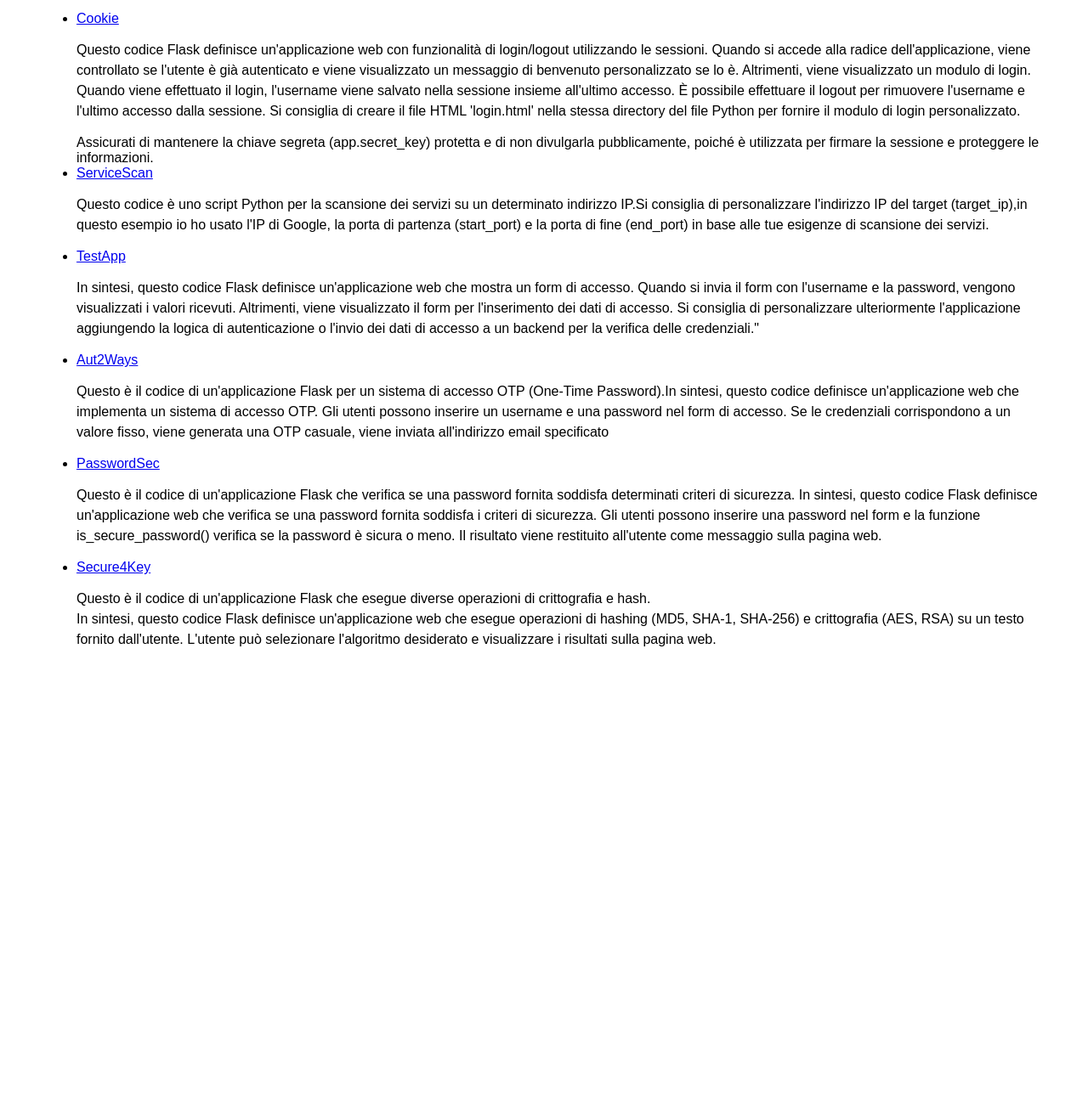
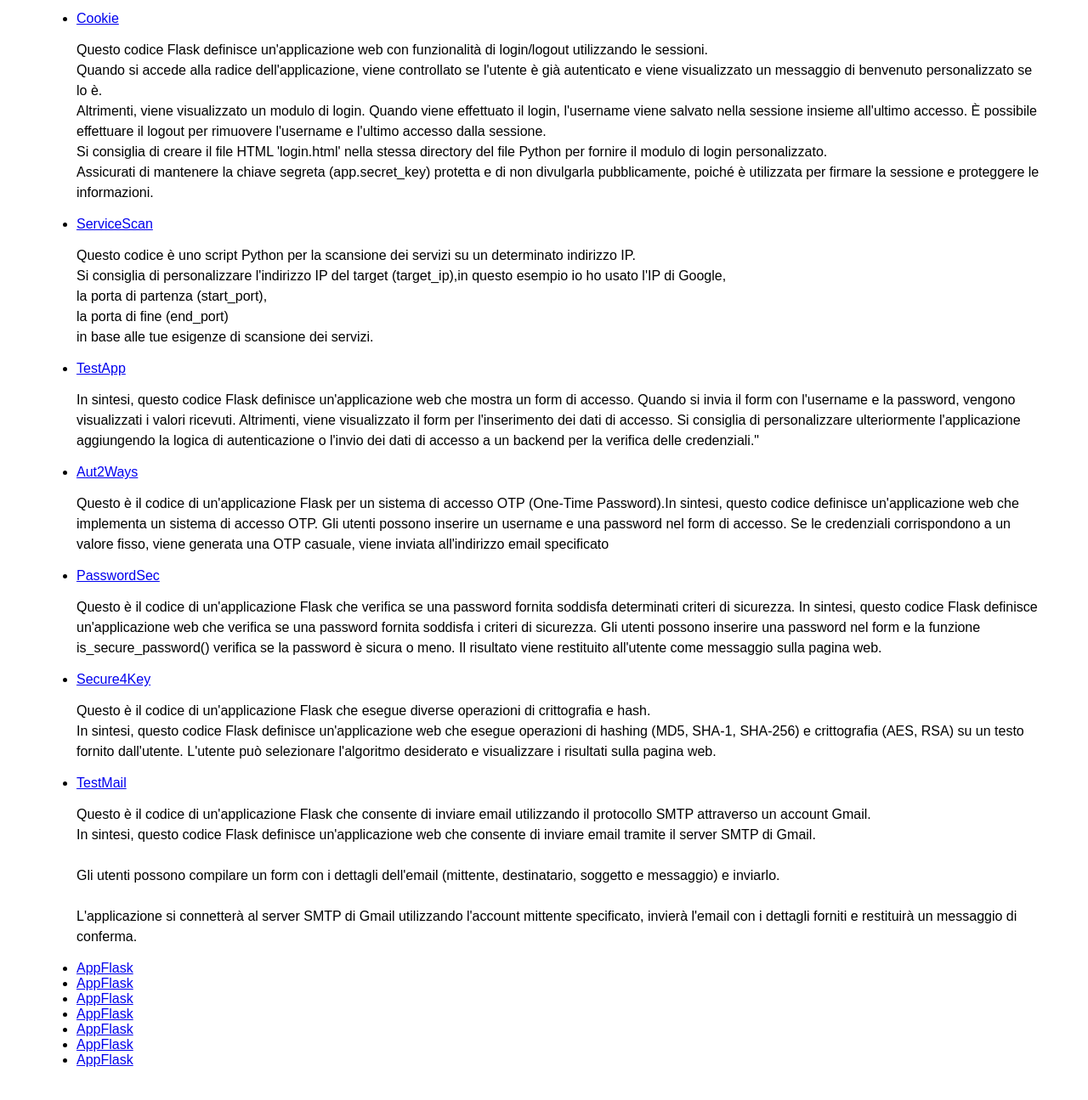
Before and after one commit to briscx/portfoliobriscx, a plain HTML site: page index.html in a window 1280 px wide. Shown: the part 845-2140 px from the top of the page at 85% size. Before the commit the page ends 1760 px from the top, so only its background shows below. Drawn offline with Linux system fonts and the light colour scheme.

Commit message:
Update index.html

```diff
--- a/index.html
+++ b/index.html
@@ -42,23 +42,29 @@
 
     <ul>
         <li><a href="https://github.com/briscx/corsocyber/blob/main/appflask.py" target="_blank">AppFlask</a></li>
-                <p>Questo codice Flask definisce un'applicazione web con una sola pagina.<br>Quando si accede alla radice dell'applicazione, viene visualizzato il template 'index.html'.</br>Se viene inviato un modulo tramite una richiesta POST, viene estratto il valore del campo username e viene restituito il template 'welcome.html' con il nome utente inserito.
-                   <br>Si consiglia di creare i file HTML 'index.html' e 'welcome.html' nella stessa directory del file Python per fornire il contenuto desiderato per le pagine.</br></p>
+        <p>Questo codice Flask definisce un'applicazione web con una sola pagina.<br>Quando si accede alla radice dell'applicazione, viene visualizzato il template 'index.html'.</br>Se viene inviato un modulo tramite una richiesta POST, viene estratto il valore del campo username e viene restituito il template 'welcome.html' con il nome utente inserito.<br>Si consiglia di creare i file HTML 'index.html' e 'welcome.html' nella stessa directory del file Python per fornire il contenuto desiderato per le pagine.</br></p>
         <li><a href="https://github.com/briscx/corsocyber/blob/main/cookie.py" target="_blank">Cookie</a></li>
-                <p>Questo codice Flask definisce un'applicazione web con funzionalità di login/logout utilizzando le sessioni. Quando si accede alla radice dell'applicazione, viene controllato se l'utente è già autenticato e viene visualizzato un messaggio di benvenuto personalizzato se lo è. Altrimenti, viene visualizzato un modulo di login. Quando viene effettuato il login, l'username viene salvato nella sessione insieme all'ultimo accesso. È possibile effettuare il logout per rimuovere l'username e l'ultimo accesso dalla sessione.
-                   Si consiglia di creare il file HTML 'login.html' nella stessa directory del file Python per fornire il modulo di login personalizzato.</p>
-                   Assicurati di mantenere la chiave segreta (app.secret_key) protetta e di non divulgarla pubblicamente, poiché è utilizzata per firmare la sessione e proteggere le informazioni.
+        <p>Questo codice Flask definisce un'applicazione web con funzionalità di login/logout utilizzando le sessioni.<br>Quando si accede alla radice dell'applicazione, viene controllato se l'utente è già autenticato e viene visualizzato un messaggio di benvenuto personalizzato se lo è.</br>Altrimenti, viene visualizzato un modulo di login. Quando viene effettuato il login, l'username viene salvato nella sessione insieme all'ultimo accesso. È possibile effettuare il logout per rimuovere l'username e l'ultimo accesso dalla sessione.<br>Si consiglia di creare il file HTML 'login.html' nella stessa directory del file Python per fornire il modulo di login personalizzato.<br>Assicurati di mantenere la chiave segreta (app.secret_key) protetta e di non divulgarla pubblicamente, poiché è utilizzata per firmare la sessione e proteggere le informazioni.</br></p>
         <li><a href="https://github.com/briscx/corsocyber/blob/main/service-scan.py" target="_blank">ServiceScan</a></li>
-                <p>Questo codice è uno script Python per la scansione dei servizi su un determinato indirizzo IP.Si consiglia di personalizzare l'indirizzo IP del target (target_ip),in questo esempio io ho usato l'IP di Google, la porta di partenza (start_port) e la porta di fine (end_port) in base alle tue esigenze di scansione dei servizi.</p>
+        <p>Questo codice è uno script Python per la scansione dei servizi su un determinato indirizzo IP.<br>Si consiglia di personalizzare l'indirizzo IP del target (target_ip),in questo esempio io ho usato l'IP di Google,</br>la porta di partenza (start_port),<br>la porta di fine (end_port)</br>in base alle tue esigenze di scansione dei servizi.</p>
         <li><a href="https://github.com/briscx/corsocyber/blob/main/testapp.py" target="_blank">TestApp</a></li>
-                <p>In sintesi, questo codice Flask definisce un'applicazione web che mostra un form di accesso. Quando si invia il form con l'username e la password, vengono visualizzati i valori ricevuti. Altrimenti, viene visualizzato il form per l'inserimento dei dati di accesso.
-                   Si consiglia di personalizzare ulteriormente l'applicazione aggiungendo la logica di autenticazione o l'invio dei dati di accesso a un backend per la verifica delle credenziali."</p>
+        <p>In sintesi, questo codice Flask definisce un'applicazione web che mostra un form di accesso. Quando si invia il form con l'username e la password, vengono visualizzati i valori ricevuti. Altrimenti, viene visualizzato il form per l'inserimento dei dati di accesso.
+           Si consiglia di personalizzare ulteriormente l'applicazione aggiungendo la logica di autenticazione o l'invio dei dati di accesso a un backend per la verifica delle credenziali."</p>
         <li><a href="https://github.com/briscx/corsocyber/blob/main/aut2ways.py" target="_blank">Aut2Ways</a></li>
-                <p>Questo è il codice di un'applicazione Flask per un sistema di accesso OTP (One-Time Password).In sintesi, questo codice definisce un'applicazione web che implementa un sistema di accesso OTP. Gli utenti possono inserire un username e una password nel form di accesso. Se le credenziali corrispondono a un valore fisso, viene generata una OTP casuale, viene inviata all'indirizzo email specificato</p>
+        <p>Questo è il codice di un'applicazione Flask per un sistema di accesso OTP (One-Time Password).In sintesi, questo codice definisce un'applicazione web che implementa un sistema di accesso OTP. Gli utenti possono inserire un username e una password nel form di accesso. Se le credenziali corrispondono a un valore fisso, viene generata una OTP casuale, viene inviata all'indirizzo email specificato</p>
         <li><a href="https://github.com/briscx/corsocyber/blob/main/passwordsec.py" target="_blank">PasswordSec</a></li>
-                <p>Questo è il codice di un'applicazione Flask che verifica se una password fornita soddisfa determinati criteri di sicurezza. In sintesi, questo codice Flask definisce un'applicazione web che verifica se una password fornita soddisfa i criteri di sicurezza. Gli utenti possono inserire una password nel form e la funzione is_secure_password() verifica se la password è sicura o meno. Il risultato viene restituito all'utente come messaggio sulla pagina web.</p>
+        <p>Questo è il codice di un'applicazione Flask che verifica se una password fornita soddisfa determinati criteri di sicurezza. In sintesi, questo codice Flask definisce un'applicazione web che verifica se una password fornita soddisfa i criteri di sicurezza. Gli utenti possono inserire una password nel form e la funzione is_secure_password() verifica se la password è sicura o meno. Il risultato viene restituito all'utente come messaggio sulla pagina web.</p>
         <li><a href="https://github.com/briscx/corsocyber/blob/main/secure4key.py" target="_blank">Secure4Key</a></li>
-                <p>Questo è il codice di un'applicazione Flask che esegue diverse operazioni di crittografia e hash.<br>In sintesi, questo codice Flask definisce un'applicazione web che esegue operazioni di hashing (MD5, SHA-1, SHA-256) e crittografia (AES, RSA) su un testo fornito dall'utente. L'utente può selezionare l'algoritmo desiderato e visualizzare i risultati sulla pagina web.</br></p>
+        <p>Questo è il codice di un'applicazione Flask che esegue diverse operazioni di crittografia e hash.<br>In sintesi, questo codice Flask definisce un'applicazione web che esegue operazioni di hashing (MD5, SHA-1, SHA-256) e crittografia (AES, RSA) su un testo fornito dall'utente. L'utente può selezionare l'algoritmo desiderato e visualizzare i risultati sulla pagina web.</br></p>
+        <li><a href="https://github.com/briscx/corsocyber/blob/main/testmail.py" target="_blank">TestMail</a></li>
+        <p>Questo è il codice di un'applicazione Flask che consente di inviare email utilizzando il protocollo SMTP attraverso un account Gmail.<br>In sintesi, questo codice Flask definisce un'applicazione web che consente di inviare email tramite il server SMTP di Gmail.</br><br>Gli utenti possono compilare un form con i dettagli dell'email (mittente, destinatario, soggetto e messaggio) e inviarlo.</br><br>L'applicazione si connetterà al server SMTP di Gmail utilizzando l'account mittente specificato, invierà l'email con i dettagli forniti e restituirà un messaggio di conferma.</br></p>
+        <li><a href="https://" target="_blank">AppFlask</a></li>
+        <li><a href="https://" target="_blank">AppFlask</a></li>
+        <li><a href="https://" target="_blank">AppFlask</a></li>
+        <li><a href="https://" target="_blank">AppFlask</a></li>
+        <li><a href="https://" target="_blank">AppFlask</a></li>
+        <li><a href="https://" target="_blank">AppFlask</a></li>
+        <li><a href="https://" target="_blank">AppFlask</a></li>
     </ul>
 </body>
 </html>
```
